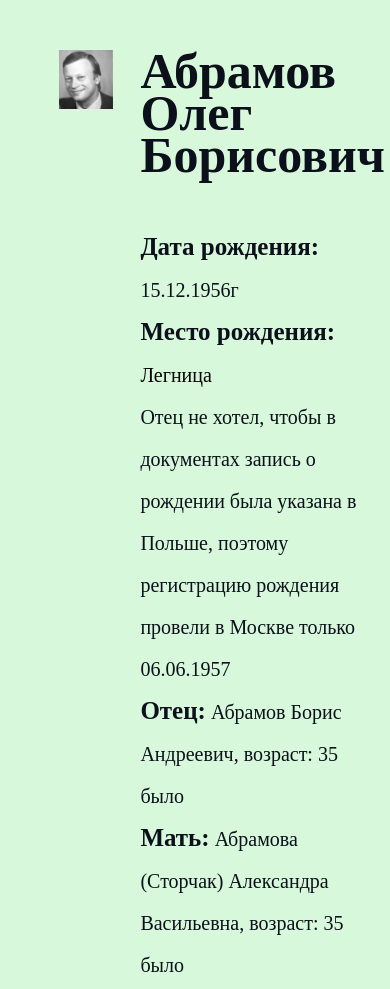
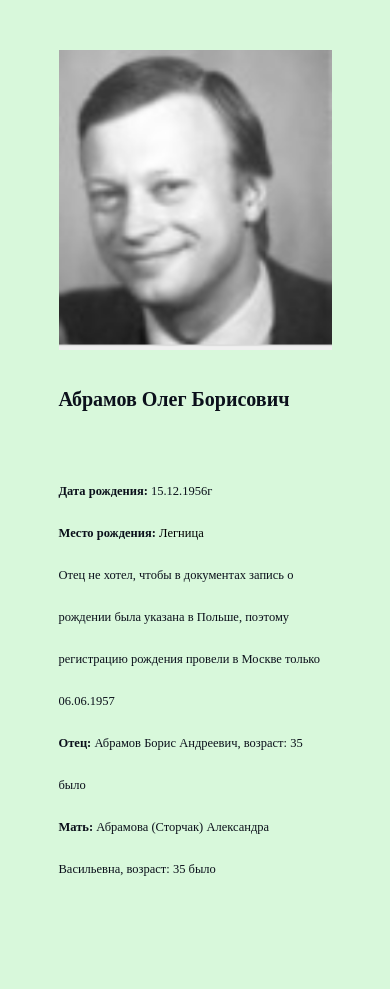
Before and after one commit to SvetlanaZubareva/-family-tree, a plain HTML site: page index.html in a window 390 px wide. After the commit the page ends 940 px from the top, so only its background shows below. Drawn offline with Linux system fonts and the light colour scheme; a web font is replaced by a local one.

Commit message:
Сделала адаптивность сайта

```diff
--- a/style.css
+++ b/style.css
@@ -66,10 +66,24 @@
     gap: 10%;
   }
   .main__h1{
-    font-size: 50px;
+    font-size: calc(10px + 40 * (100vw / 1555));
     margin-bottom: 50px;
   }
   .main__span{
-    font-size: 25px;
+    font-size: calc(10px + 10 * (100vw / 1555));
     font-weight: 700;
   }
+  li,
+  span,
+  h1{
+    font-size: calc(10px + 10 * (100vw / 1555));
+  }
+  img{
+    margin-bottom: 10%;
+  }
+  @media(max-width:765px){
+    .main__section{
+      display: flex;
+      flex-direction: column;
+    }
+  }
```
